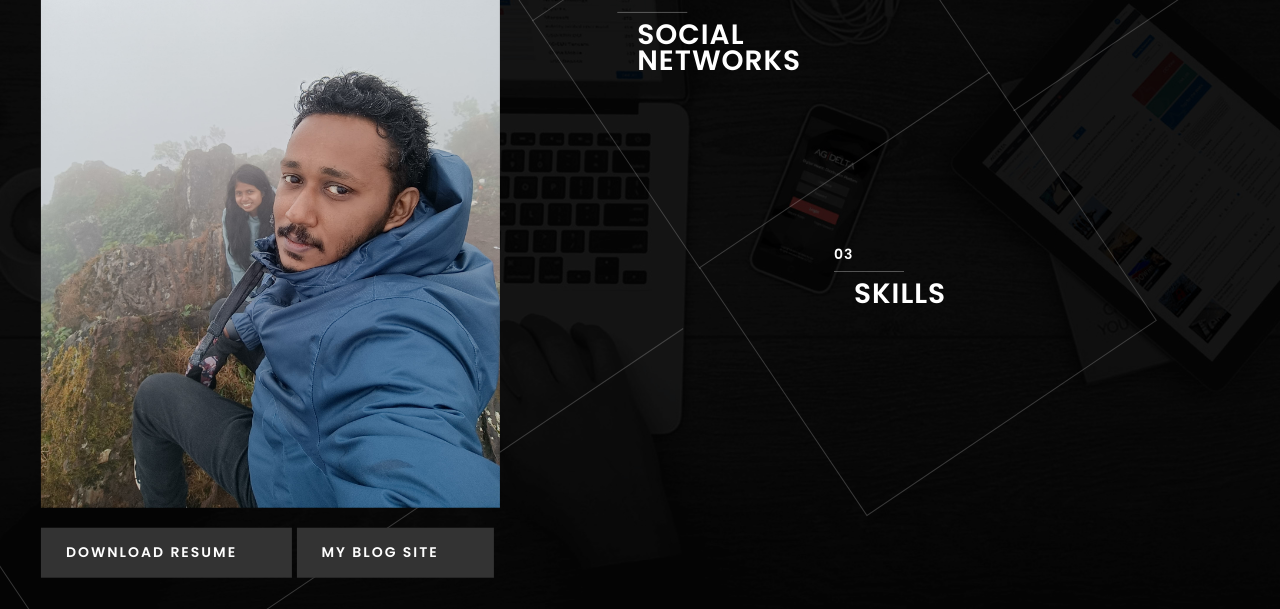
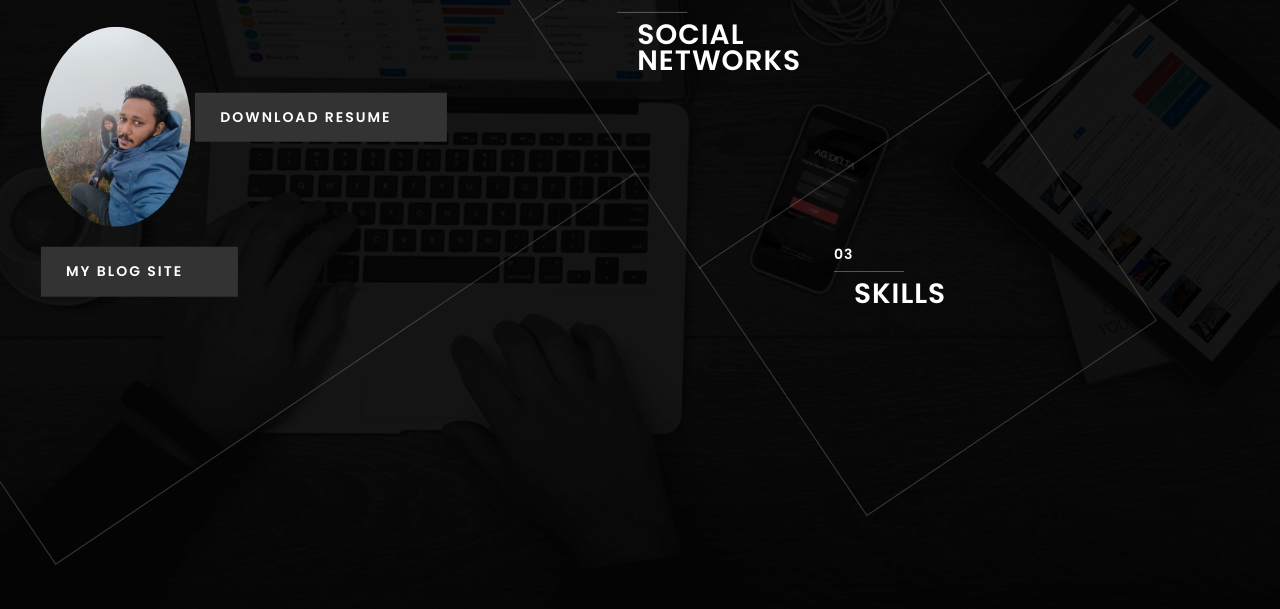
Before and after one commit to justin23293git/justinmathew.in, a plain HTML site: page index.html in a window 1280 px wide. Shown: the part 191-800 px from the top of the page. Drawn offline with Linux system fonts and the light colour scheme; a script that the page names is missing; a web font is replaced by a local one.

Commit message:
Update style.css

```diff
--- a/css/style.css
+++ b/css/style.css
@@ -2833,3 +2833,10 @@ h4.package {
 .no-cursor .cursor {
     background-color: transparent;
 }
+
+.profile-img {
+    width: 150px; /* Adjust the size as needed */
+    height: auto;
+    border-radius: 50%; /* Makes the image circular */
+    margin-top: 20px; /* Adds space above the image */
+}
```
